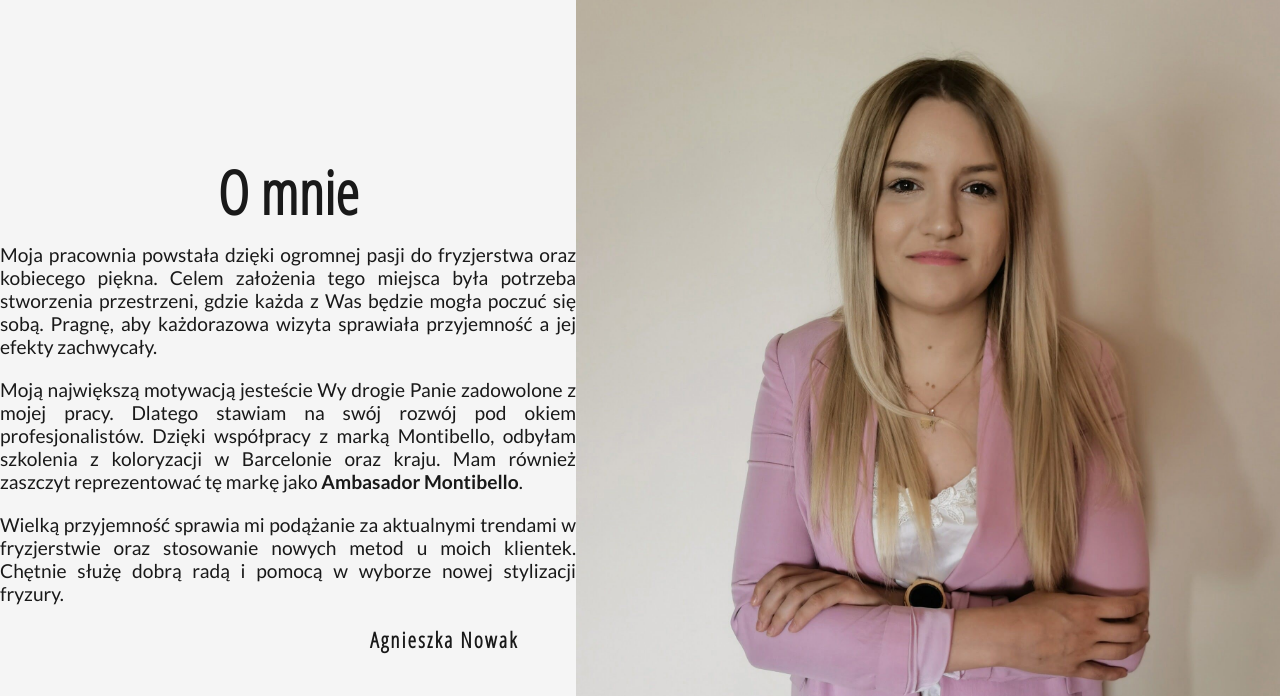
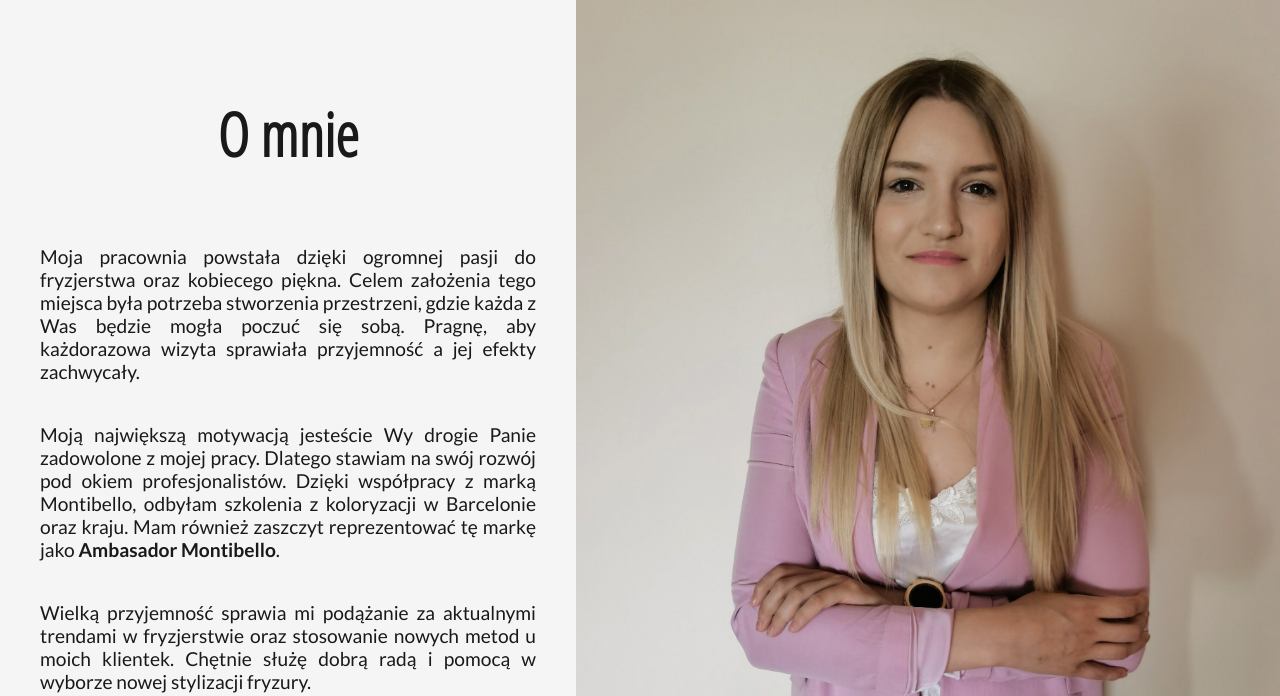
Before and after one commit to Magdalena-Nowak/pracownia-fryzjerska, a plain HTML site: page index.html in a window 1280 px wide. Shown: the part 803-1499 px from the top of the page. Drawn offline with Linux system fonts and the light colour scheme; files whose address does not match are found by name; a web font is replaced by a local one.

Commit message:
about - add media

```diff
--- a/scss/_about.scss
+++ b/scss/_about.scss
@@ -49,6 +49,53 @@
   }
 }
 
+@media (max-width: 320px) and (max-height: 500px) {
+  .about {
+    height: 260vh;
+    &__description-wrapper {
+      height: 160vh;
+    }
+    &__photo-wrapper {
+      height: 100vh;
+    }
+  }
+}
+
+@media (min-width: 320px) and (min-height: 500px) {
+  .about {
+    height: 240vh;
+    &__description-wrapper {
+      height: 140vh;
+    }
+  }
+}
+
+@media (min-width: 400px) and (min-height: 600px) {
+  .about {
+    height: 220vh;
+    &__description-wrapper {
+      height: 120vh;
+    }
+  }
+}
+
+@media (min-width: 500px) and (min-height: 600px) {
+  .about {
+    height: 200vh;
+    &__description-wrapper {
+      height: 100vh;
+    }
+  }
+}
+@media (min-width: 600px) and (min-height: 700px) {
+  .about {
+    height: 180vh;
+    &__description-wrapper {
+      height: 80vh;
+    }
+  }
+}
+
 // @media (min-width: 768px) {
 //   .about {
 //     height: 150vh;
@@ -61,10 +108,20 @@
 @media (min-width: 992px) {
   .about {
     flex-direction: row;
-    height: 100vh;
+    height: 110vh;
+    &__description {
+      margin: 2rem 0;
+    }
+    &__header {
+      margin-bottom: 5rem;
+    }
+    &__description--name {
+      margin: 3rem 0;
+    }
     &__description-wrapper {
       flex: 1 0 30%;
-      height: 100vh;
+      height: 110vh;
+      padding: 0 4rem;
     }
     &__photo-wrapper {
       flex: 1 0 40%;
@@ -104,20 +161,17 @@
   }
 }
 
-@media (min-width: 320px) and (max-height: 500px) {
+@media (min-width: 1800px) and (min-height: 1000px) {
   .about {
-    height: 260vh;
-    &__description-wrapper {
-      height: 160vh;
+    height: 100vh;
+    &__desription-wrapper{
+      height: 100vh;
     }
     &__photo-wrapper {
       height: 100vh;
     }
+    &__description {
+      margin: 4rem 10rem;
+    }
   }
 }
-
-@media (min-width: 1200px) and (max-height: 740px) {
-  .about {
-    height: 120vh;
-  }
-}
```
Also changed, not shown: dist/css/style.css, dist/css/style.min.css, 2 other files.
